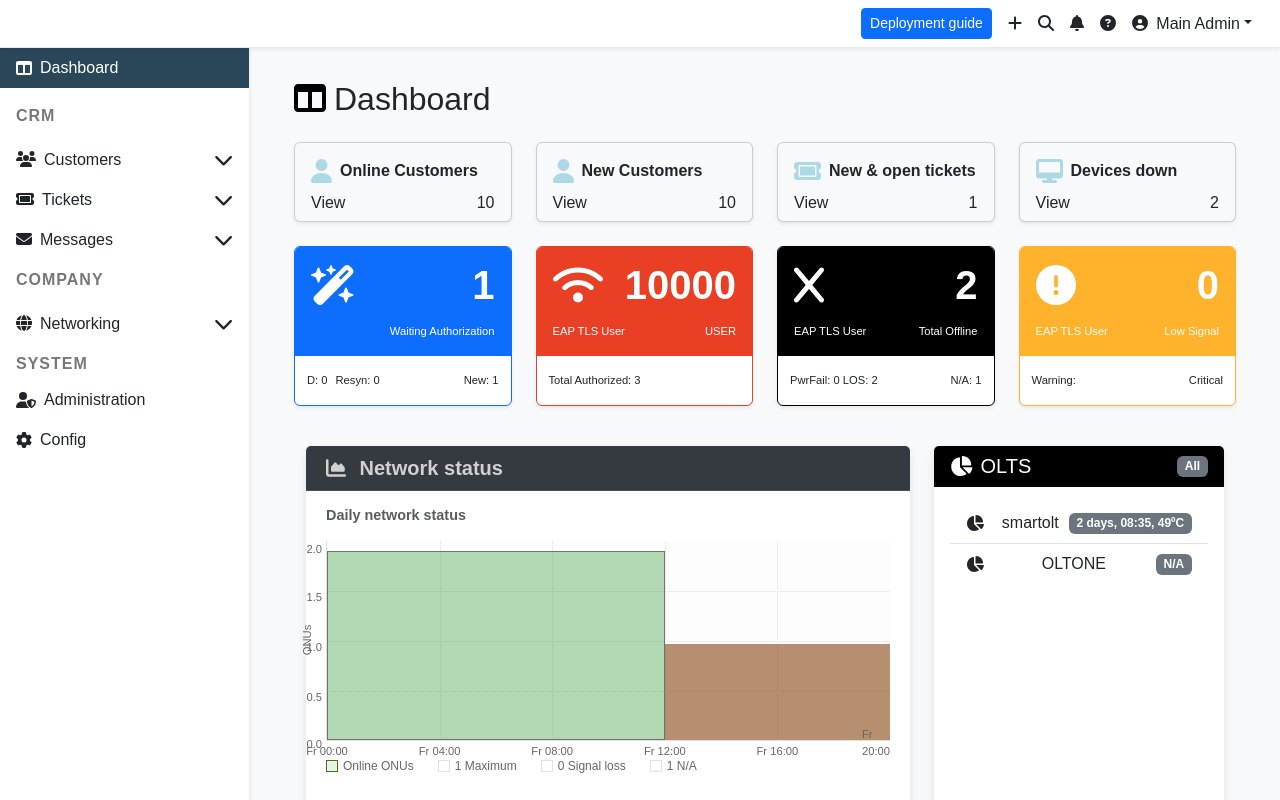
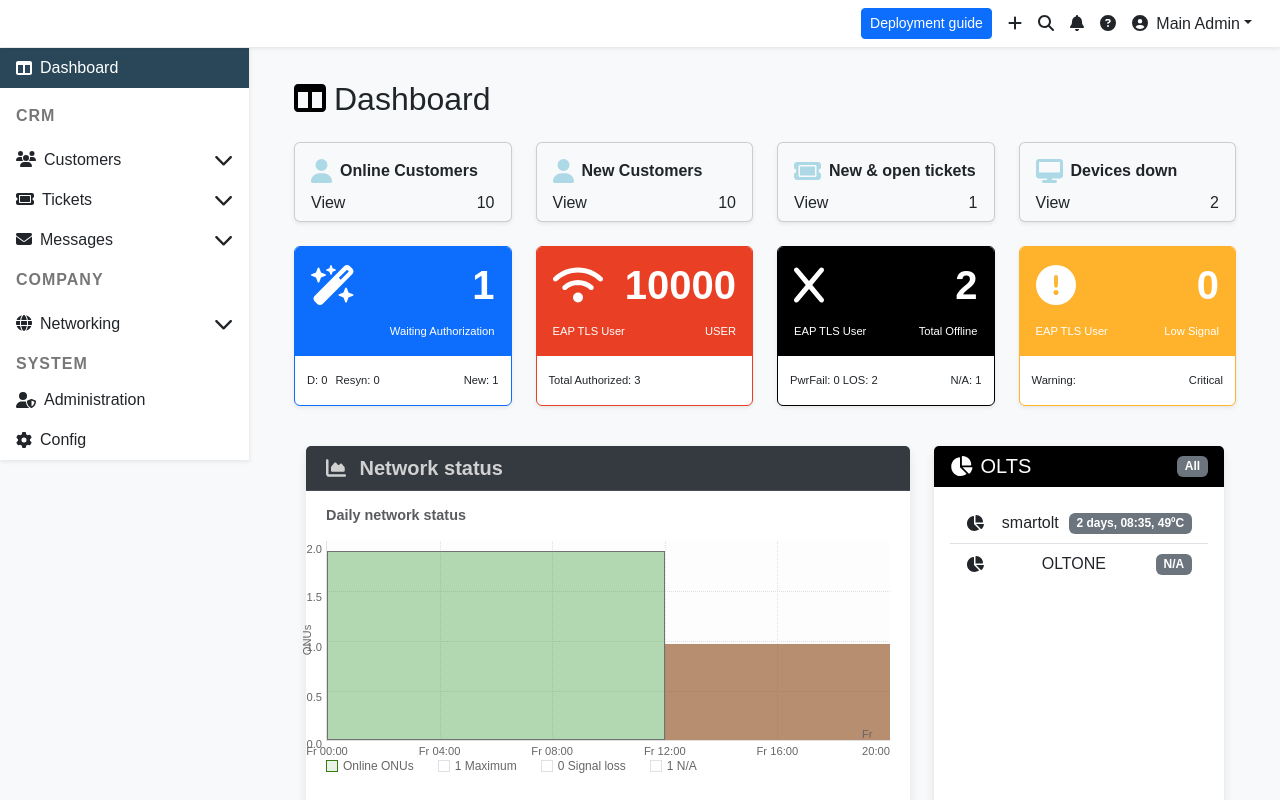
Before and after one commit to MayHua59/isp-admin-panel-nextjs, a Next.js app: page / in a window 1280 px wide. Built offline with nearby package versions, Linux system fonts and the light colour scheme.

Commit message:
fix Sidebar not unable to click error

```diff
--- a/src/components/Sidebar.jsx
+++ b/src/components/Sidebar.jsx
@@ -51,7 +51,13 @@ export default function Sidebar({ openSidebar, onClose }) {
 );
 
   return (
-    <nav className={`${styles.sidebar} bg-white shadow-sm ${openSidebar ? styles.open : styles.closed}`}>
+    <nav
+      className={
+        typeof window !== 'undefined' && window.innerWidth < 768
+          ? `${styles.sidebar} bg-white shadow-sm ${openSidebar ? styles.open : styles.closed}`
+          : `${styles.sidebar} bg-white shadow-sm`
+      }
+    >
           <button
         className={styles.closeBtn}
         onClick={onClose}
--- a/src/components/Sidebar.module.css
+++ b/src/components/Sidebar.module.css
@@ -79,9 +79,10 @@
   .sidebar {
     position: static;
     transform: none !important;
-    height: 100vh;
+    height: 100%;
     box-shadow: none;
     z-index: 1;
+
   }
   .closeBtn {
     display: none;
```
